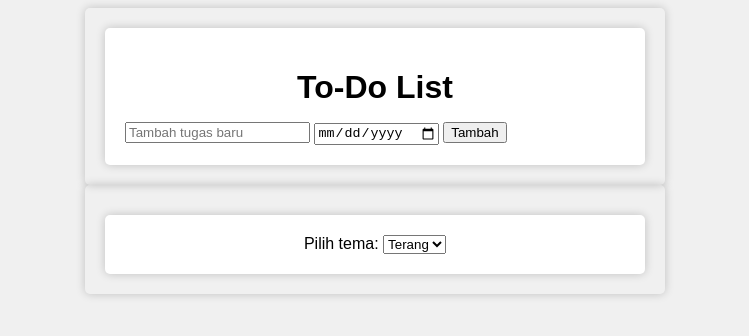
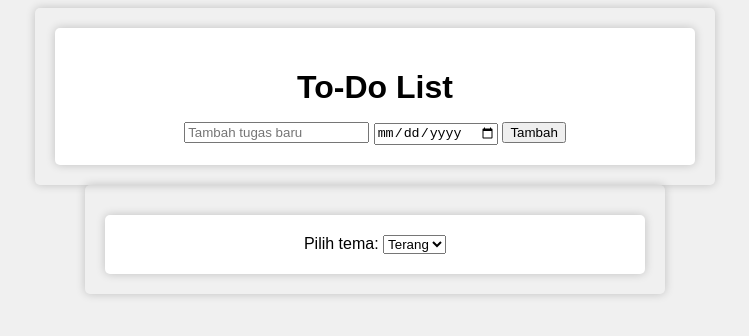
Before and after one commit to Aku-Mars/Coding, a plain HTML site: page Web/To-doList/index.html in a window 1280 px wide. Shown: the whole page, without its empty margins (265-1014 px from the left). Drawn offline with Linux system fonts and the light colour scheme.

Commit message:
Basic To-do List Final

```diff
--- a/Web/To-doList/index.html
+++ b/Web/To-doList/index.html
@@ -18,8 +18,12 @@
             padding: 20px;
         }
 
+        .tambah {
+            text-align: center;
+        }
+
         #todo-list {
-            width: 500px;
+            width: 600px;
             margin: 0 auto;
             background-color: #fff;
             border-radius: 5px;
@@ -46,7 +50,7 @@
         }
 
         #todo-list li input[type="text"] {
-            flex: 1;
+            flex: 2;
             margin-right: 10px;
         }
 
@@ -82,11 +86,13 @@
         <h1>To-Do List</h1>
         <ul id="tasks">
         </ul>
-        <div>
+
+        <div class="tambah" >
             <input type="text" id="task" placeholder="Tambah tugas baru" />
             <input type="date" id="taskDate" />
             <button id="add">Tambah</button>
         </div>
+
     </div>
 </div>
 
```
